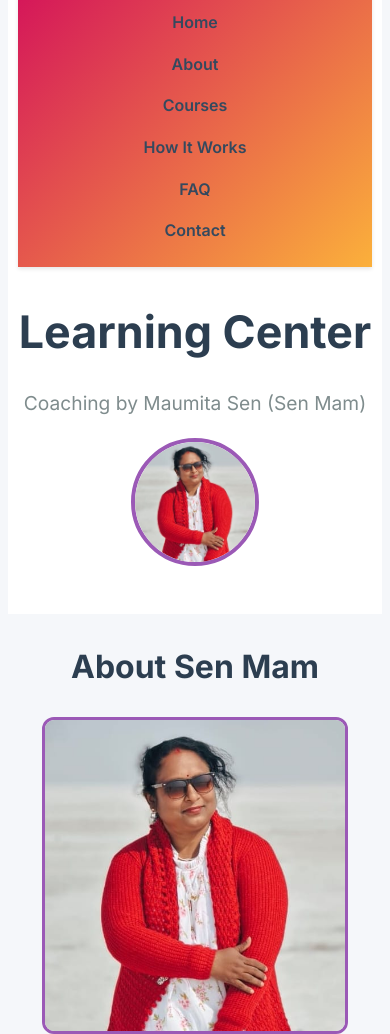
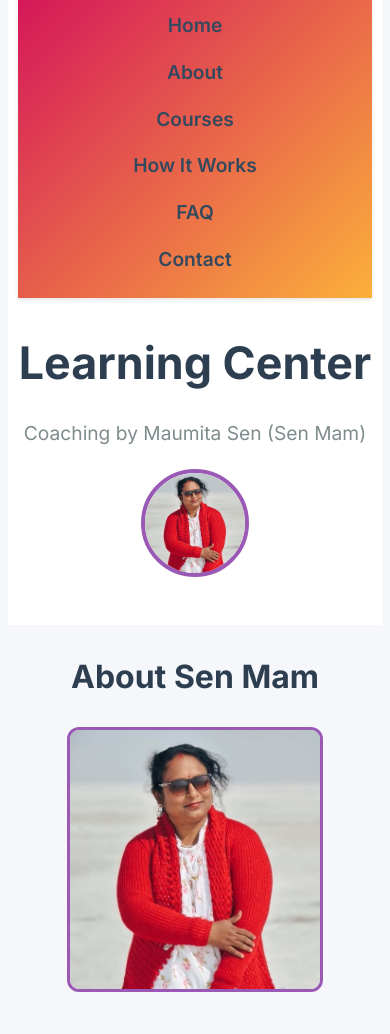
Before and after one commit to paritoshsen01/Learning-Center, a plain HTML site: page index.html in a window 390 px wide. Shown: the part 435-1469 px from the top of the page. Drawn offline with Linux system fonts and the light colour scheme.

Commit message:
styles.css

```diff
--- a/styles.css
+++ b/styles.css
@@ -585,14 +585,19 @@ footer {
     margin: 8px 0;
   }
 
+  .navbar a {
+    font-size: 1.2rem;
+    padding: 10px 15px;
+  }
+
   .header-image {
-    width: 120px;
-    height: 120px;
+    width: 100px;
+    height: 100px;
   }
 
   .about-image {
     width: 100%;
-    max-width: 300px;
+    max-width: 250px;
   }
 
   .about-content p {
```
